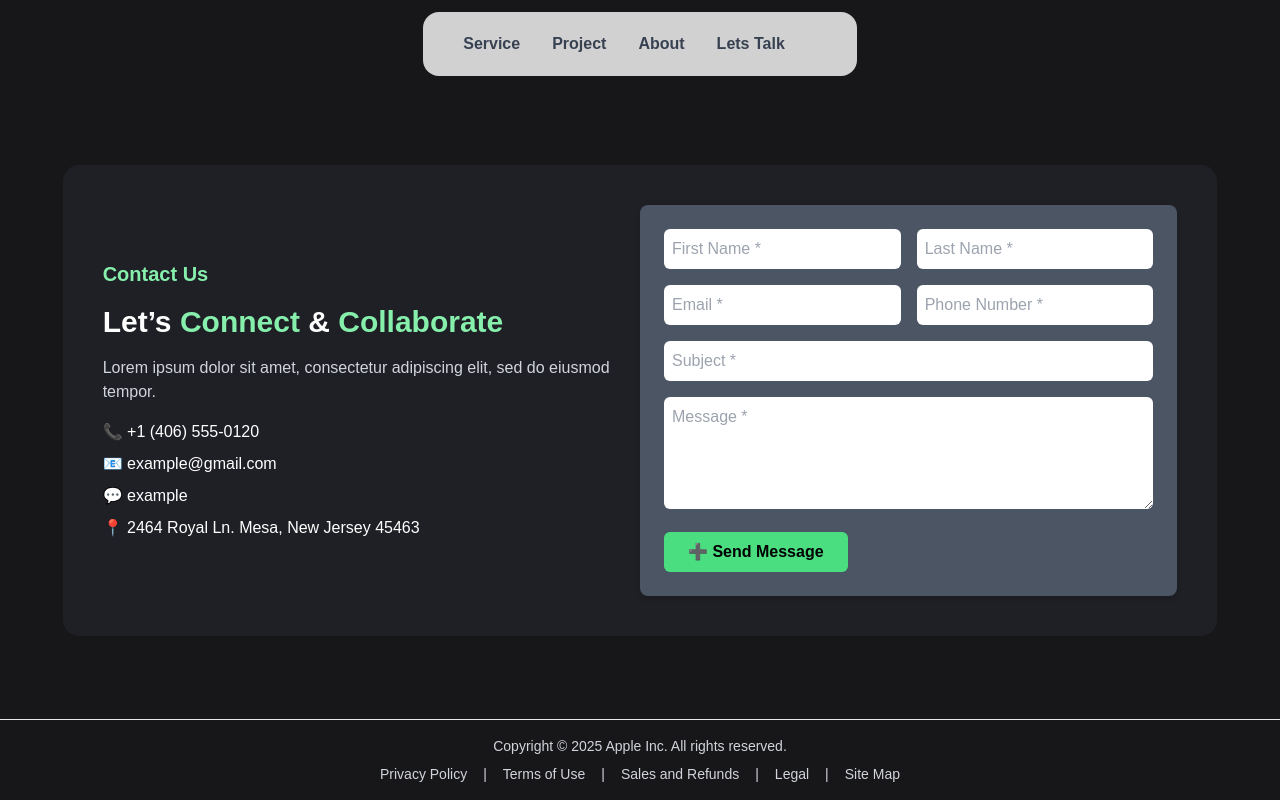
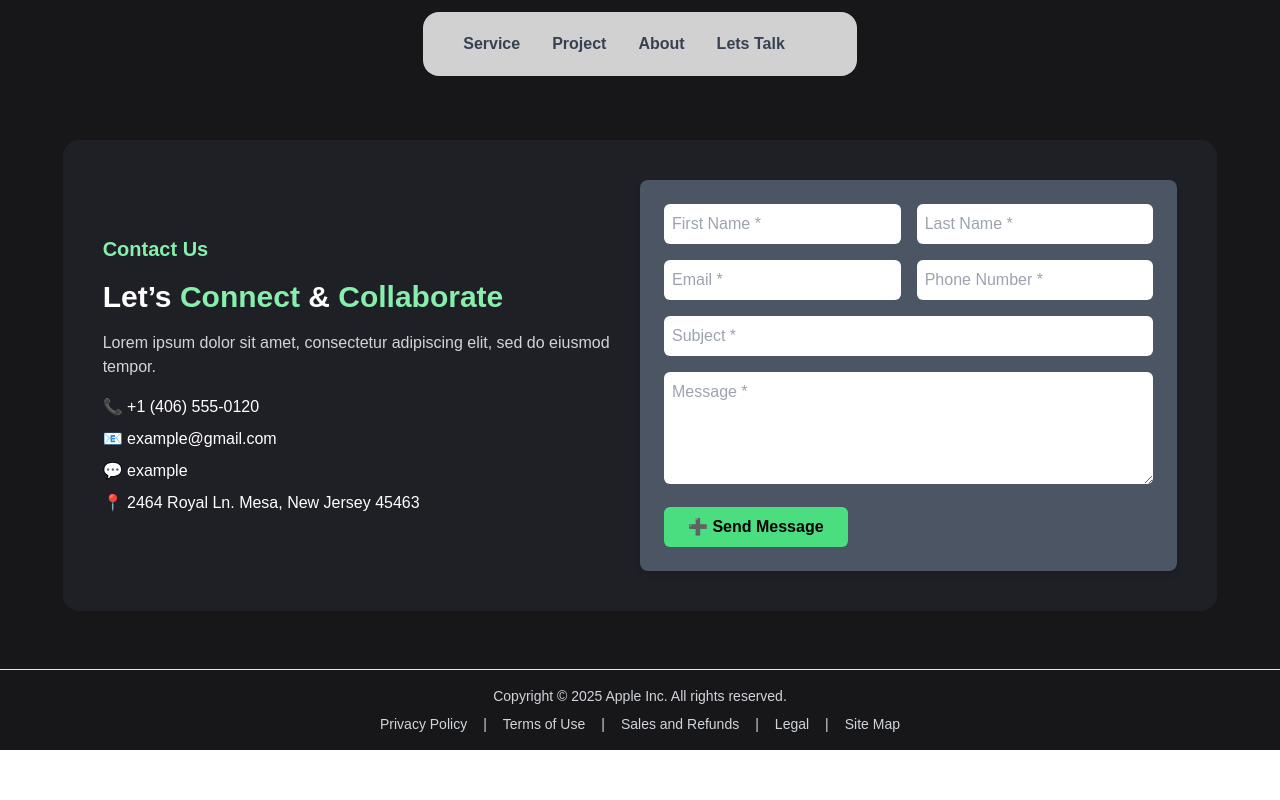
Before and after one commit to Pathum-Hettiarachchi/test_next_js_and_tailwind_css, a Next.js app: page /contact in a window 1280 px wide. Built offline with nearby package versions, Linux system fonts and the light colour scheme.

Commit message:
upadted and fix

```diff
--- a/app/contact/page.tsx
+++ b/app/contact/page.tsx
@@ -4,7 +4,7 @@ import ContactSection from '../Components/contactsection'
 
 export default function page() {
   return (
-    <div className='flex flex-col justify-center items-center bg-background w-full h-[100vh] '>
+    <div className='flex flex-col justify-center items-center bg-background w-full h-[750px] relative'>
 
     <div className="navBar absolute top-0 left-0 flex w-full py-3  items-center justify-center">
         <div className="nav-items flex bg-white bg-opacity-80 py-5 px-10 rounded-2xl list-none font-semibold text-gray-700">
```
